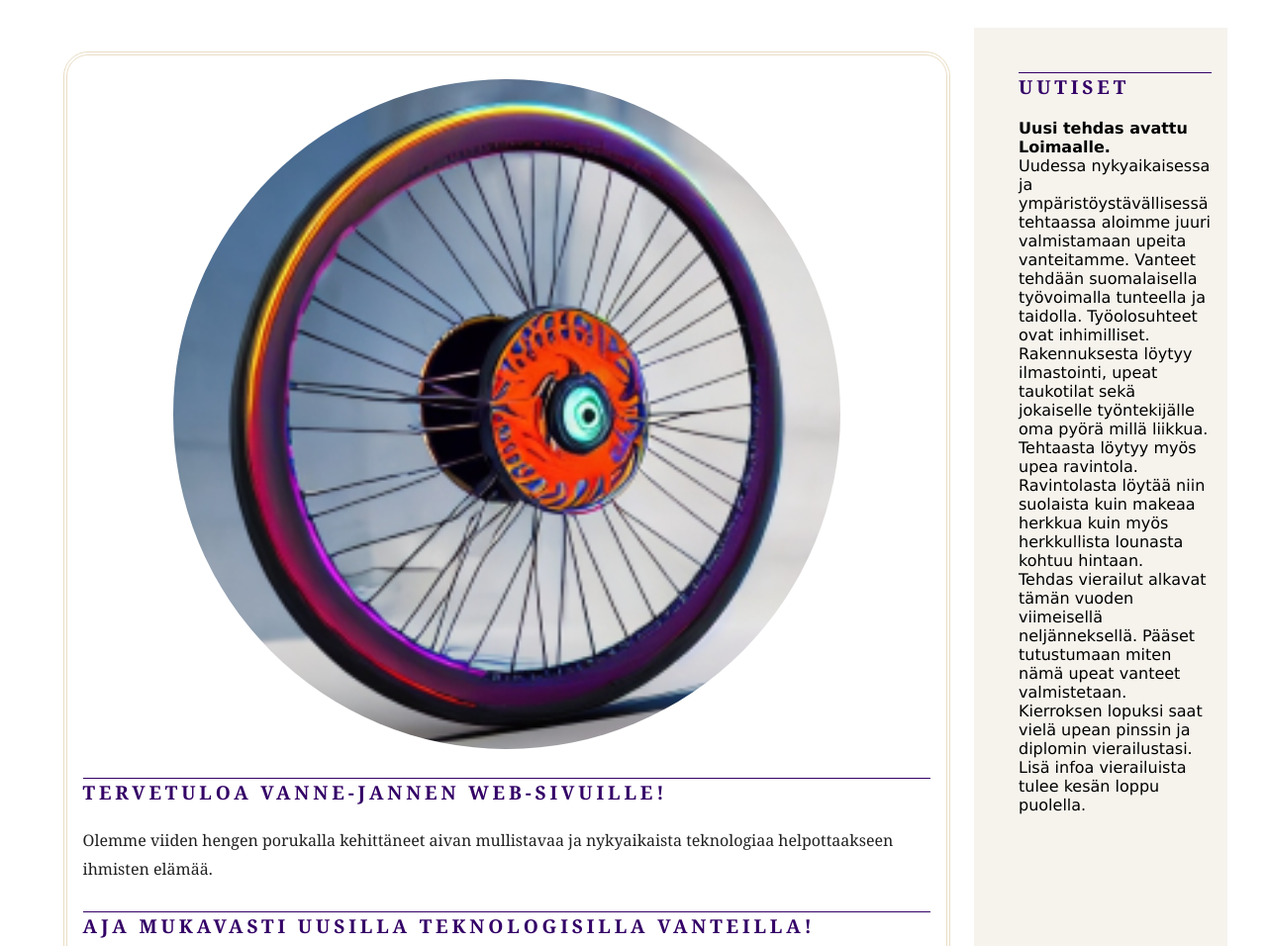
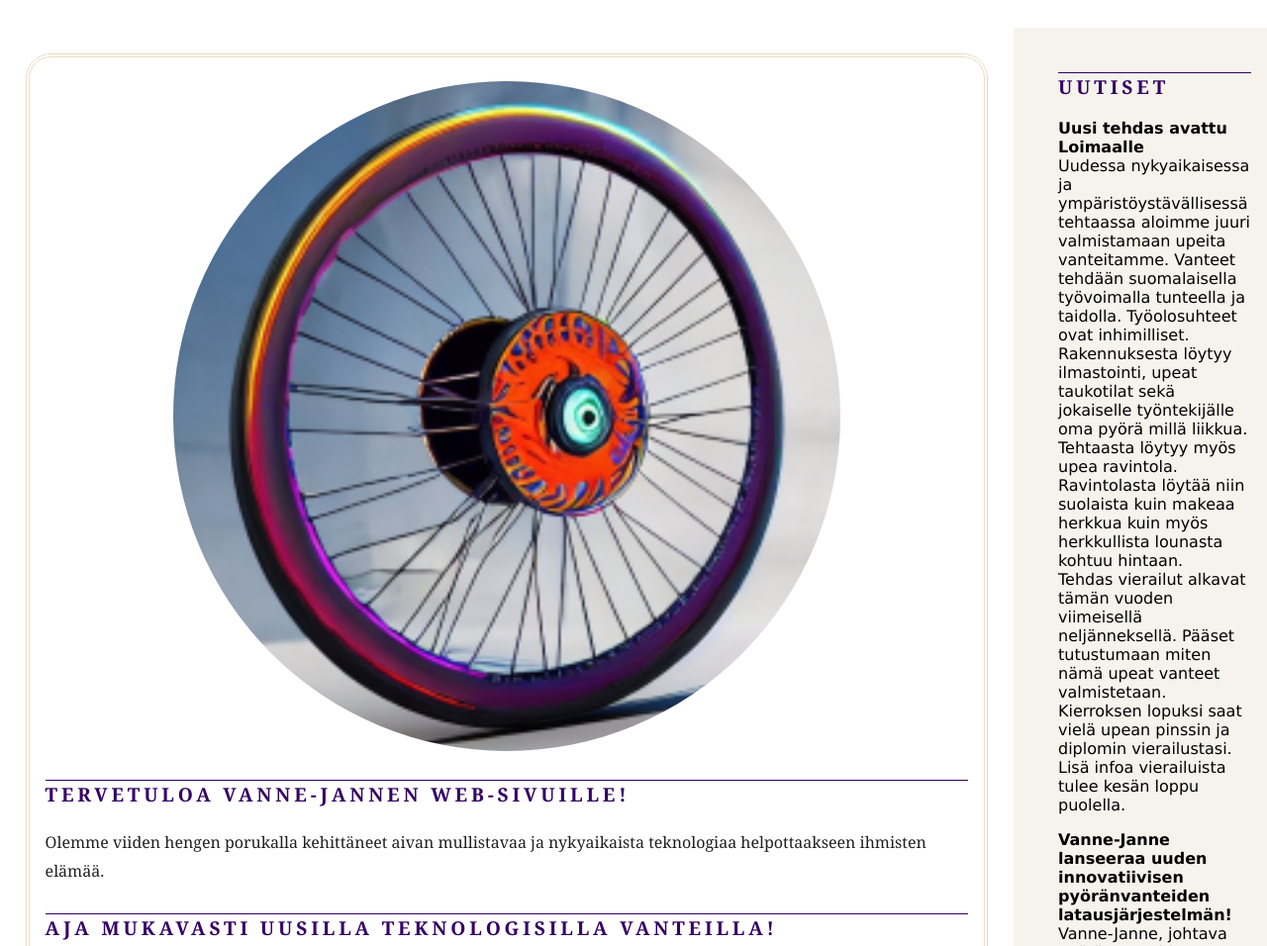
Before and after one commit to MikkoValtanen/PTIETS22-Projekti-8, a plain HTML site: page index.html in a window 1280 px wide. Shown: the part 180-1136 px from the top of the page at 99% size. Drawn offline with Linux system fonts and the light colour scheme.

Commit message:
max width

```diff
--- a/index.html
+++ b/index.html
@@ -44,11 +44,18 @@
 
 <aside>
 <h3>Uutiset</h3>
-<p> <b>Uusi tehdas avattu Loimaalle. </b><br>
+<p> <b>Uusi tehdas avattu Loimaalle</b><br>
  Uudessa nykyaikaisessa ja ympäristöystävällisessä tehtaassa aloimme juuri valmistamaan upeita vanteitamme. Vanteet tehdään suomalaisella työvoimalla tunteella ja taidolla.
  Työolosuhteet ovat inhimilliset. Rakennuksesta löytyy ilmastointi, upeat taukotilat sekä jokaiselle työntekijälle oma pyörä millä liikkua. Tehtaasta löytyy myös upea ravintola.
   Ravintolasta löytää niin suolaista kuin makeaa herkkua kuin myös herkkullista lounasta kohtuu hintaan.
   <br>Tehdas vierailut alkavat tämän vuoden viimeisellä neljänneksellä. Pääset tutustumaan miten nämä upeat vanteet valmistetaan. Kierroksen lopuksi saat vielä upean pinssin ja diplomin vierailustasi. Lisä infoa vierailuista tulee kesän loppu puolella.</p>
+<p><b>Vanne-Janne lanseeraa uuden innovatiivisen pyöränvanteiden latausjärjestelmän!</b> Vanne-Janne, johtava pyöränvanteiden valmistaja, on ilmoittanut lanseeraavansa uuden innovatiivisen pyöränvanteiden latausjärjestelmän. Tämä uusi järjestelmä kerää liikkeestä energiaa ja lataa sen avulla akkuja, mikä mahdollistaa pyöräilijöille matkan tekemisen ilman huolta akkujen varaustasosta.
+
+”Olemme erittäin innoissamme tästä uudesta lanseerauksesta”, sanoo Vanne-Janne:n toimitusjohtaja, Mikko Valtanen. ”Tämä uusi järjestelmä tarjoaa pyöräilijöille täysin uuden tavan tehdä matkoja ilman huolta akkujen varaustasosta ja tarjoaa samalla ympäristöystävällisemmän ja ekologisemman ratkaisun matkan tekemiseen.”
+
+Uuden järjestelmän avulla pyöräilijät voivat tehdä pidempiä matkoja ilman huolta akkujen loppumisesta, mikä mahdollistaa heille uusien ja merkityksellisten kokemusten hankkimisen. Järjestelmä on erittäin helppo asentaa ja käyttää, ja se on suunniteltu kestämään pitkään ja tarjoamaan luotettavaa toimintaa.
+
+Vanne-Janne jatkaa edelleen innovaatioiden ja uusien ratkaisujen kehittämistä pyöränvanteiden maailmassa ja tarjoaa asiakkailleen parhaan mahdollisen tuotteen ja palvelun. Tervetuloa tutustumaan uuteen järjestelmään!</p>
 </aside>
 
 <footer>
--- a/vannejanne.css
+++ b/vannejanne.css
@@ -172,7 +172,7 @@
       "banner banner"
       "main jotain"
       "footer footer";
-    max-width: 1200px;
+    max-width: 100%;
     margin: 0 auto;
     position: relative;
   }
```
